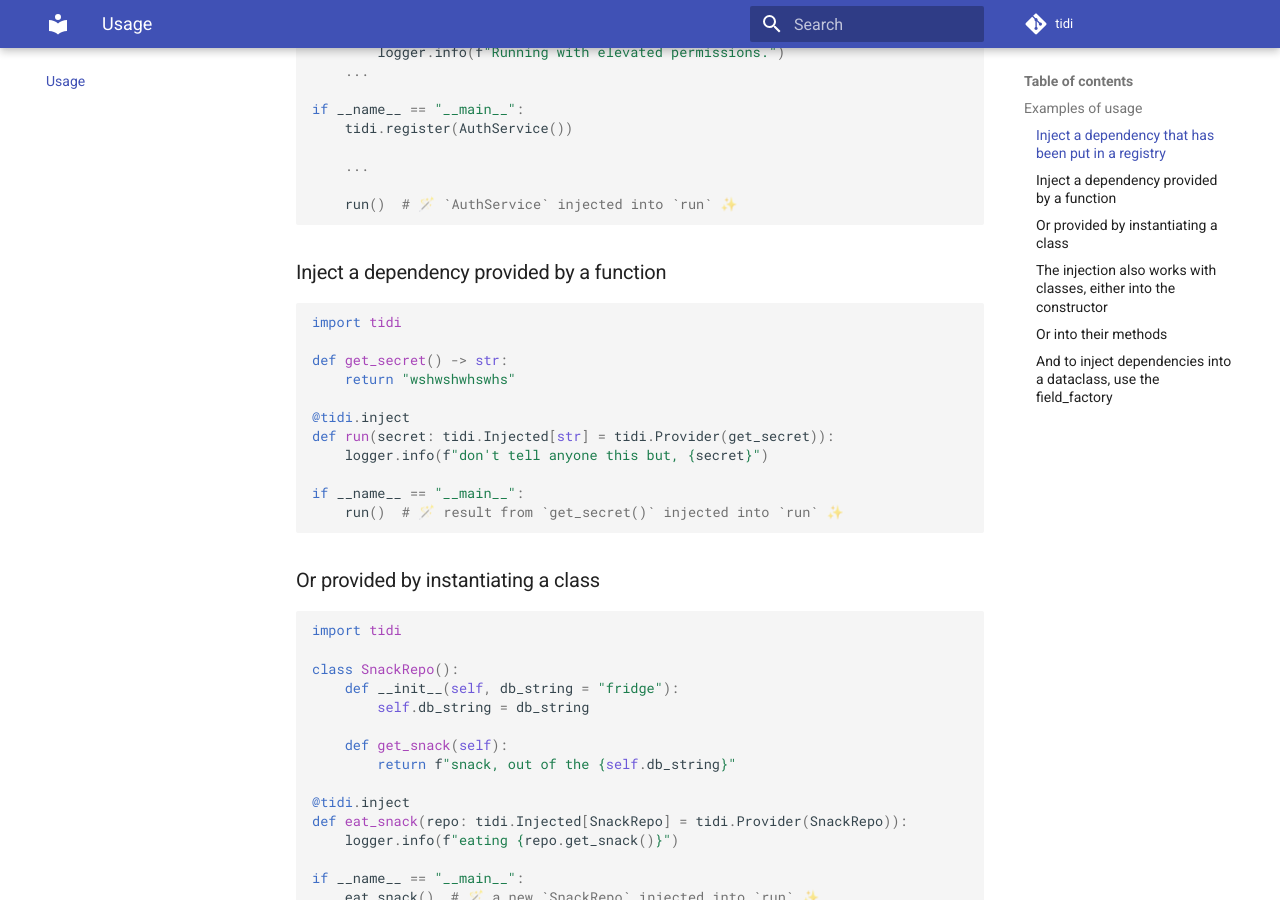
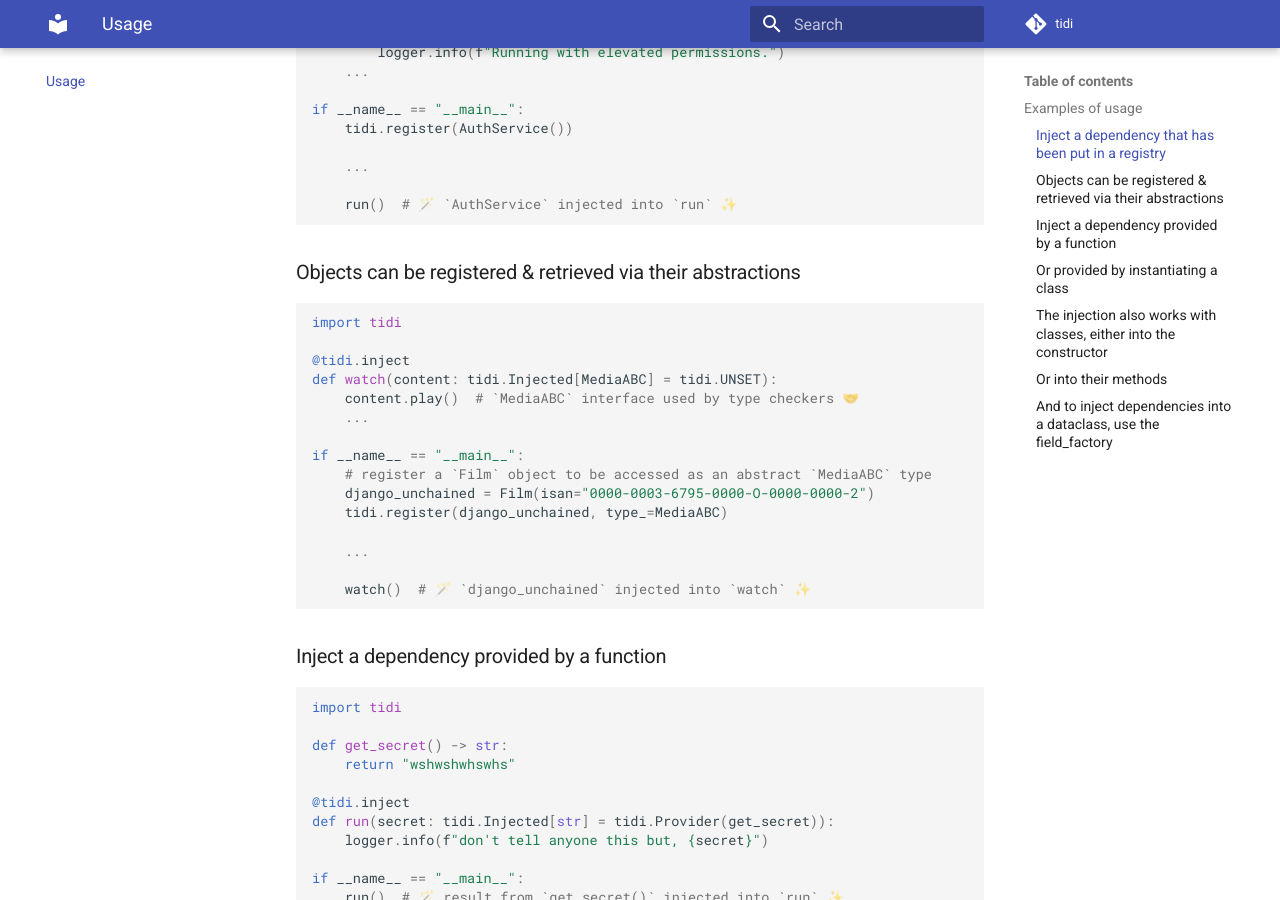
Before and after one commit to pattersam/tidi, an MkDocs documentation site: the page built from docs/usage.md, in a window 1280 px wide and 900 px high, scrolled down 453 px. Built offline with MkDocs 1.6.1 and Material for MkDocs 9.7.7, drawn with Linux system fonts in a browser that asks for light colours; comment, search, counter and statistics services are not loaded.

Commit message:
docs: example of newest behaviour

````diff
--- a/docs/usage.md
+++ b/docs/usage.md
@@ -21,6 +21,26 @@ if __name__ == "__main__":
     ...
 
     run()  # 🪄 `AuthService` injected into `run` ✨
+```
+
+### Objects can be registered & retrieved via their abstractions
+
+``` py
+import tidi
+
+@tidi.inject
+def watch(content: tidi.Injected[MediaABC] = tidi.UNSET):
+    content.play()  # `MediaABC` interface used by type checkers 🤝
+    ...
+
+if __name__ == "__main__":
+    # register a `Film` object to be accessed as an abstract `MediaABC` type
+    django_unchained = Film(isan="0000-0003-6795-0000-O-0000-0000-2")
+    tidi.register(django_unchained, type_=MediaABC)
+
+    ...
+
+    watch()  # 🪄 `django_unchained` injected into `watch` ✨
 ```
 
 
````
